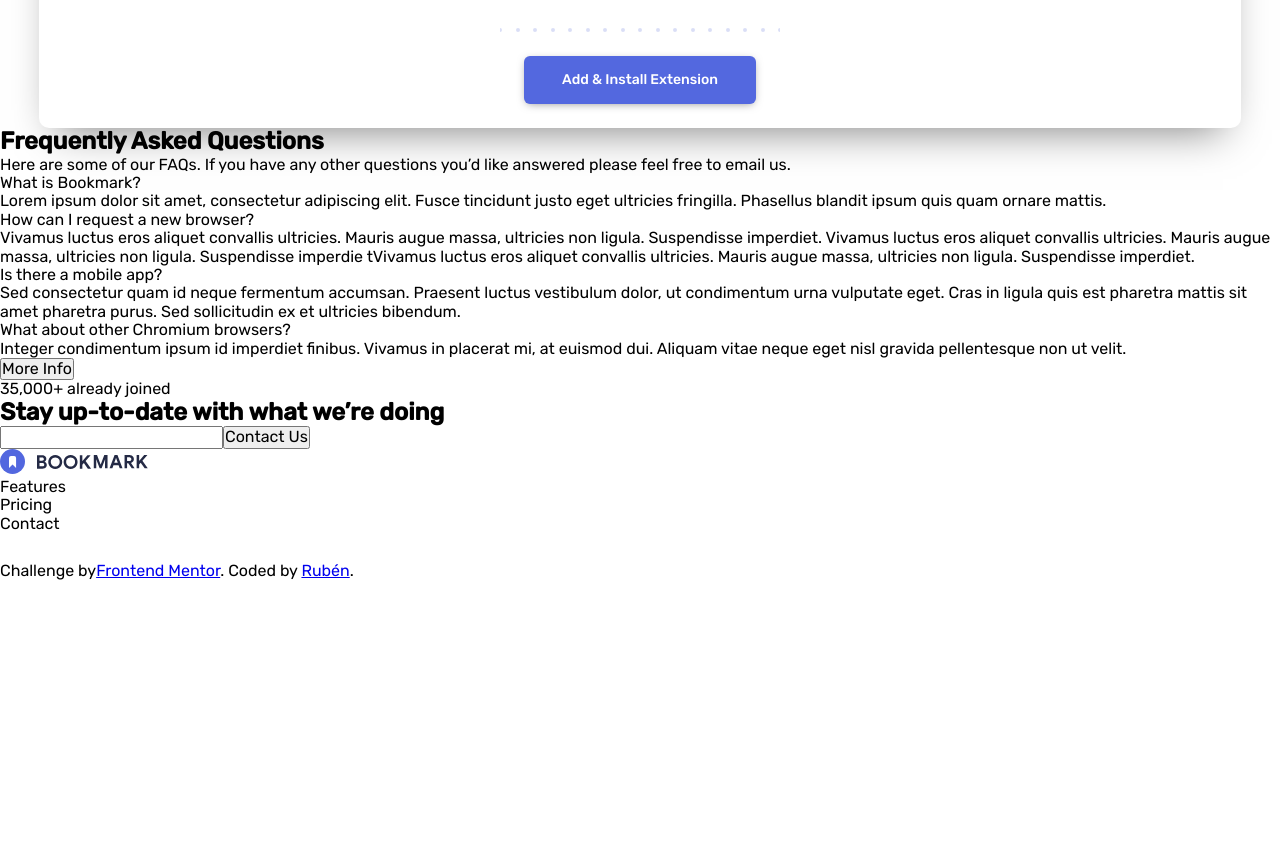
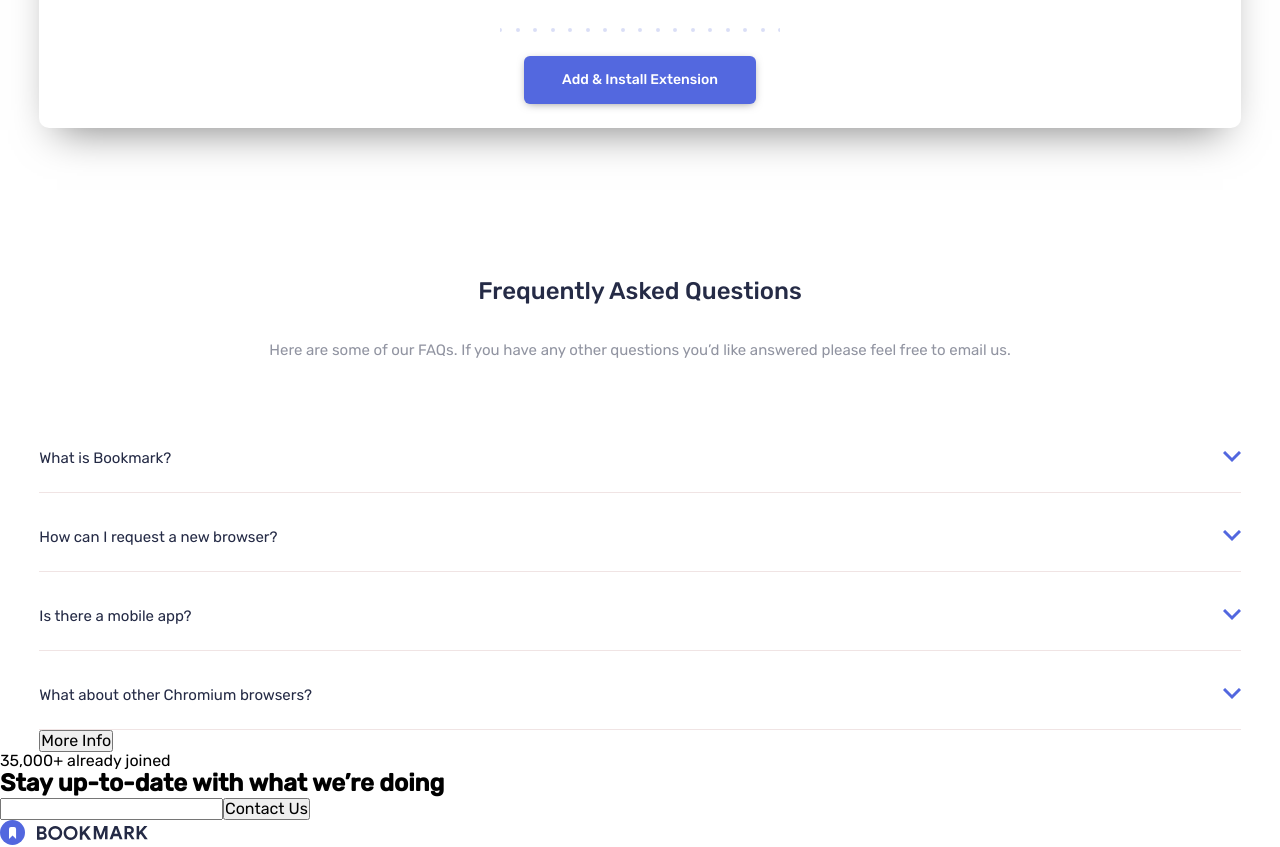
Before and after one commit to Rubendvb/bookmark-landing-page-master, a React (Vite) app: page / in a window 1280 px wide. Shown: the part 4040-4887 px from the top of the page. Before the commit the page ends 4620 px from the top, so only its background shows below. Built offline with nearby package versions, Linux system fonts and the light colour scheme.

Commit message:
criando lógica dropdown

```diff
--- a/src/assets/components/Features/features.json
+++ b/src/assets/components/Features/features.json
@@ -1,20 +1,20 @@
 [
   {
+    "content": "Organize your bookmarks however you like. Our simple drag-and-drop interface gives you complete control over how you manage your favorite sites.",
+    "id": 1,
     "option": "Simple Bookmarking",
-    "title": "Bookmark in one click",
-    "content": "Organize your bookmarks however you like. Our simple drag-and-drop interface gives you complete control over how you manage your favorite sites.",
-    "id": 1
+    "title": "Bookmark in one click"
   },
   {
+    "content": "Our powerful search feature will help you find saved sites in no time at all. No need to trawl through all of your bookmarks.",
+    "id": 2,
     "option": "Speedy Searching",
-    "title": "Intelligent search",
-    "content": "Our powerful search feature will help you find saved sites in no time at all. No need to trawl through all of your bookmarks.",
-    "id": 2
+    "title": "Intelligent search"
   },
   {
+    "content": "Easily share your bookmarks and collections with others. Create a shareable link that you can send at the click of a button.",
+    "id": 3,
     "option": "Easy Sharing",
-    "title": "Share your bookmarks",
-    "content": "Easily share your bookmarks and collections with others. Create a shareable link that you can send at the click of a button.",
-    "id": 3
+    "title": "Share your bookmarks"
   }
 ]
--- a/src/assets/components/Questions/Questions.jsx
+++ b/src/assets/components/Questions/Questions.jsx
@@ -1,47 +1,65 @@
+import styles from './Questions.module.scss'
+
 export default function Questions() {
   return (
-    <section>
-      <h2>Frequently Asked Questions</h2>
-      <p>
+    <section className={styles.questions}>
+      <h2 className={styles.title}>Frequently Asked Questions</h2>
+      <p className={styles.textMain}>
         Here are some of our FAQs. If you have any other questions you’d like
         answered please feel free to email us.
       </p>
-      <div>
-        <p>What is Bookmark?</p>
-        <p>
-          Lorem ipsum dolor sit amet, consectetur adipiscing elit. Fusce
-          tincidunt justo eget ultricies fringilla. Phasellus blandit ipsum quis
-          quam ornare mattis.
-        </p>
+
+      <div className={styles.bookmark}>
+        <div className={styles.containerBookmark}>
+          <input className={styles.containerBookmark__check} type="checkbox" />
+          <p className={styles.containerBookmark__title}>What is Bookmark?</p>
+          <p className={styles.containerBookmark__text}>
+            Lorem ipsum dolor sit amet, consectetur adipiscing elit. Fusce
+            tincidunt justo eget ultricies fringilla. Phasellus blandit ipsum
+            quis quam ornare mattis.
+          </p>
+        </div>
+
+        <div className={styles.containerBookmark}>
+          <input className={styles.containerBookmark__check} type="checkbox" />
+          <p className={styles.containerBookmark__title}>
+            How can I request a new browser?
+          </p>
+          <span className={styles.containerBookmark__text}>
+            Vivamus luctus eros aliquet convallis ultricies. Mauris augue massa,
+            ultricies non ligula. Suspendisse imperdiet. Vivamus luctus eros
+            aliquet convallis ultricies. Mauris augue massa, ultricies non
+            ligula. Suspendisse imperdie tVivamus luctus eros aliquet convallis
+            ultricies. Mauris augue massa, ultricies non ligula. Suspendisse
+            imperdiet.
+          </span>
+        </div>
+
+        <div className={styles.containerBookmark}>
+          <input className={styles.containerBookmark__check} type="checkbox" />
+          <p className={styles.containerBookmark__title}>
+            Is there a mobile app?
+          </p>
+          <span className={styles.containerBookmark__text}>
+            Sed consectetur quam id neque fermentum accumsan. Praesent luctus
+            vestibulum dolor, ut condimentum urna vulputate eget. Cras in ligula
+            quis est pharetra mattis sit amet pharetra purus. Sed sollicitudin
+            ex et ultricies bibendum.
+          </span>
+        </div>
+
+        <div className={styles.containerBookmark}>
+          <input className={styles.containerBookmark__check} type="checkbox" />
+          <p className={styles.containerBookmark__title}>
+            What about other Chromium browsers?
+          </p>
+          <span className={styles.containerBookmark__text}>
+            Integer condimentum ipsum id imperdiet finibus. Vivamus in placerat
+            mi, at euismod dui. Aliquam vitae neque eget nisl gravida
+            pellentesque non ut velit.
+          </span>
+        </div>
       </div>
-      <div>
-        <p>How can I request a new browser?</p>
-        <p>
-          Vivamus luctus eros aliquet convallis ultricies. Mauris augue massa,
-          ultricies non ligula. Suspendisse imperdiet. Vivamus luctus eros
-          aliquet convallis ultricies. Mauris augue massa, ultricies non ligula.
-          Suspendisse imperdie tVivamus luctus eros aliquet convallis ultricies.
-          Mauris augue massa, ultricies non ligula. Suspendisse imperdiet.
-        </p>
-      </div>
-      <div>
-        <p>Is there a mobile app?</p>
-        <p>
-          Sed consectetur quam id neque fermentum accumsan. Praesent luctus
-          vestibulum dolor, ut condimentum urna vulputate eget. Cras in ligula
-          quis est pharetra mattis sit amet pharetra purus. Sed sollicitudin ex
-          et ultricies bibendum.
-        </p>
-      </div>
-      <div>
-        <p>What about other Chromium browsers?</p>
-        <p>
-          Integer condimentum ipsum id imperdiet finibus. Vivamus in placerat
-          mi, at euismod dui. Aliquam vitae neque eget nisl gravida pellentesque
-          non ut velit.
-        </p>
-      </div>
-
       <button>More Info</button>
     </section>
   )
--- /dev/null
+++ b/src/assets/components/Questions/Questions.module.scss
@@ -0,0 +1,69 @@
+@use '../../sass/variables' as v;
+@use '../../sass/mixins' as m;
+
+.questions {
+  margin-top: 150px;
+
+  @include m.side-padding;
+}
+
+.title {
+  @include m.title;
+}
+
+.textMain {
+  margin-top: 2rem;
+
+  @include m.text(v.$Grayish-Blue, 0.938rem);
+}
+
+.bookmark {
+  margin-top: 3.25rem;
+}
+
+.containerBookmark {
+  padding: 32px 0 22px;
+  border-bottom: 1px solid #f0e4e4;
+  position: relative;
+
+  &__check {
+    display: inline-block;
+    position: absolute;
+    width: 100%;
+    height: 20px;
+    z-index: 1;
+    opacity: 0;
+
+    &:checked ~ {
+      .containerBookmark__text {
+        display: block;
+      }
+
+      .containerBookmark__title {
+        margin-bottom: 46px;
+      }
+
+      .containerBookmark__title::after {
+        content: url(../../images/icon-arrow.svg);
+        transform: rotate(180deg) translate(0px, 4px);
+      }
+    }
+  }
+
+  &__title {
+    @include m.text(v.$Very-Dark-Blue, 0.938rem);
+
+    text-align: left;
+    display: flex;
+    justify-content: space-between;
+
+    &::after {
+      content: url(../../images/icon-arrow.svg);
+      transition: all 0.8s;
+    }
+  }
+
+  &__text {
+    display: none;
+  }
+}
```
